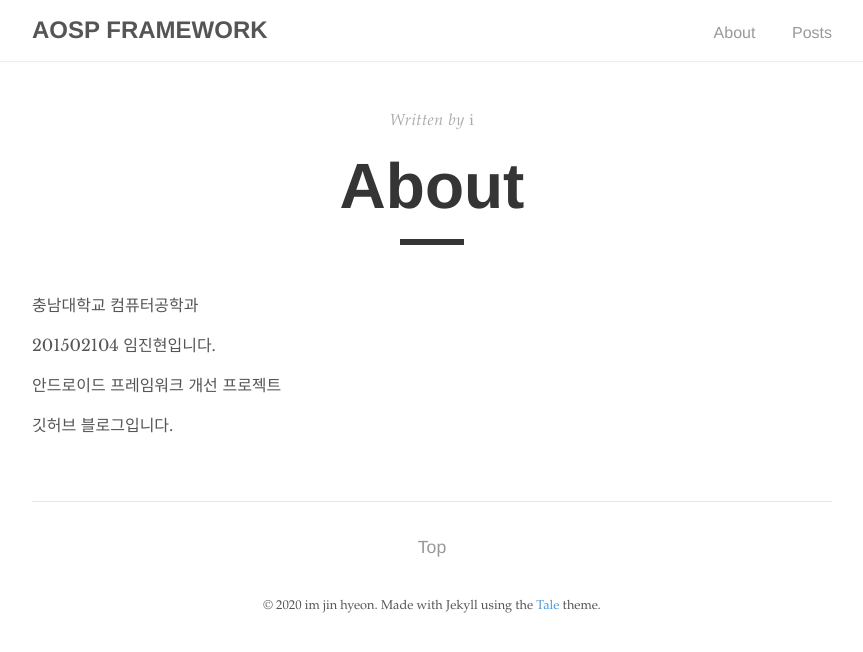
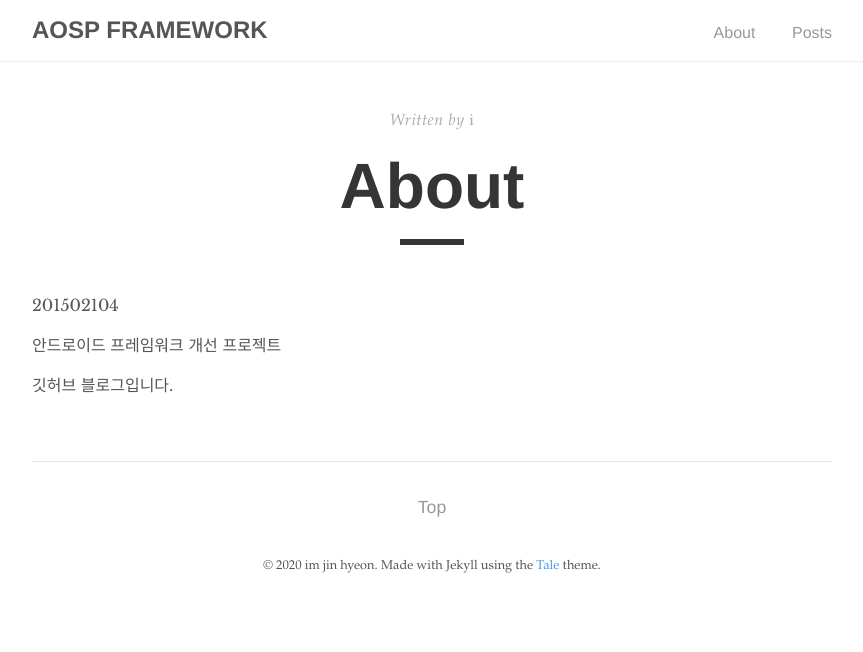
Before and after one commit to nivkhdif/nivkhdif.github.io, a Jekyll site: the page built from _pages/about.md, in a window 1280 px wide. Shown: the top 652 px of the page, without its empty margins (208-1071 px from the left). Built offline with Jekyll 4.4.1, drawn with Linux system fonts in a browser that asks for light colours.

Commit message:
Update about.md

```diff
--- a/_pages/about.md
+++ b/_pages/about.md
@@ -5,11 +5,9 @@ author: "i"
 permalink: /about/
 ---
 
-충남대학교 컴퓨터공학과
-
-201502104 임진현입니다.
 
 
+201502104
 
 안드로이드 프레임워크 개선 프로젝트
 
```
